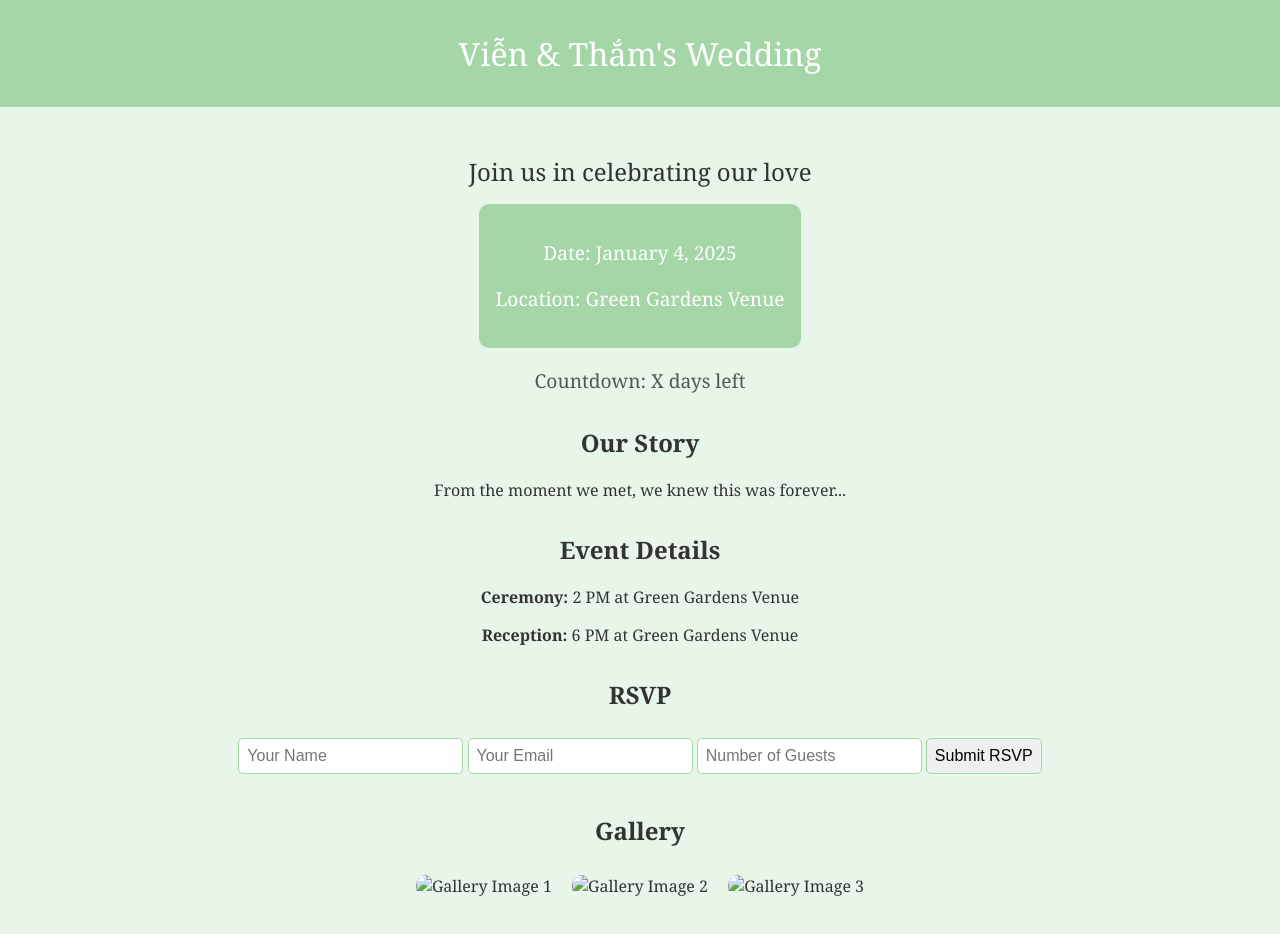
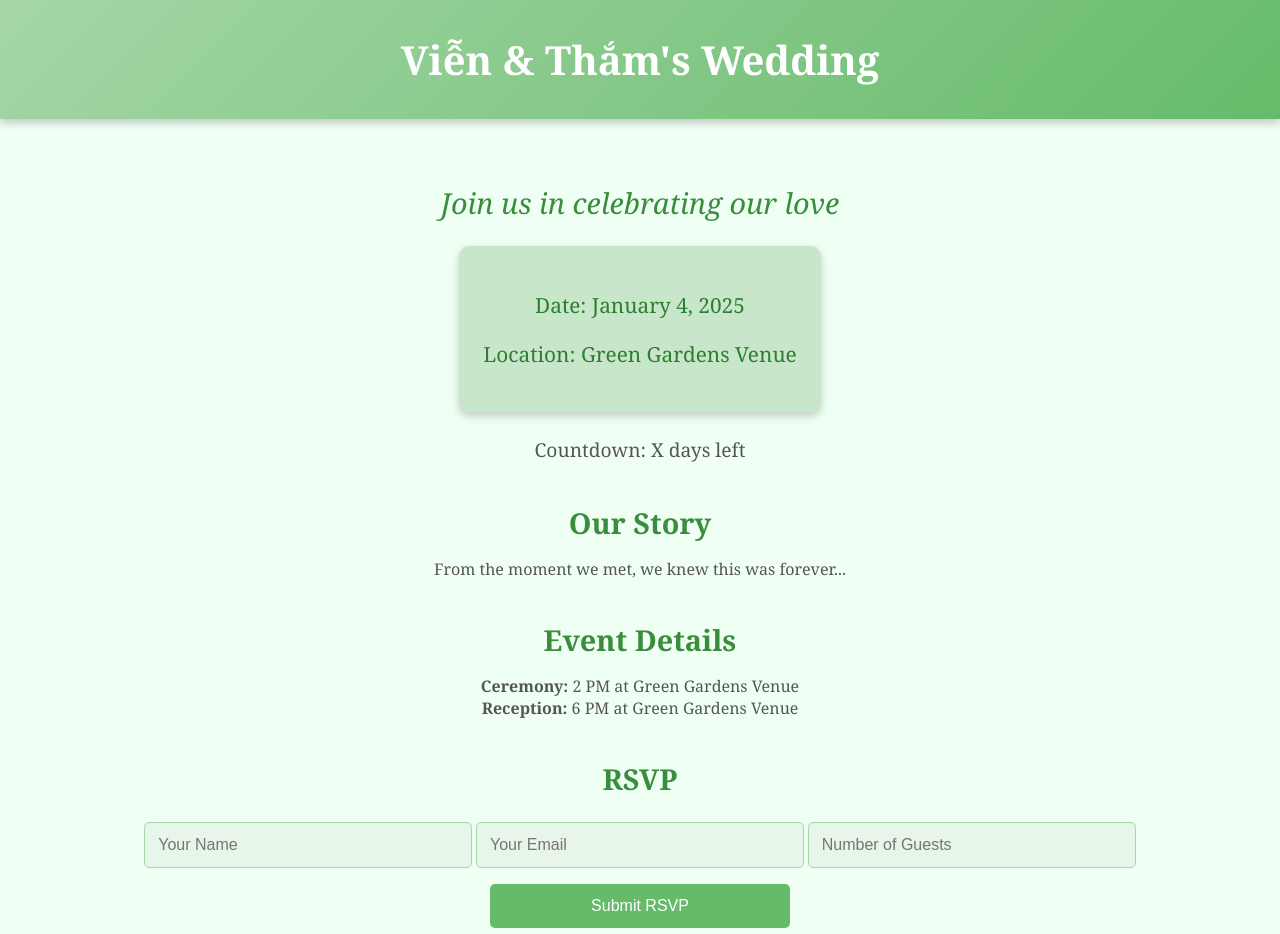
Before and after one commit to vien-tham-wedding/us, a plain HTML site: page index.html in a window 1280 px wide. Shown: the top 934 px of the page. Drawn offline with Linux system fonts and the light colour scheme.

Commit message:
Update index.html

```diff
--- a/index.html
+++ b/index.html
@@ -5,62 +5,128 @@
     <meta name="viewport" content="width=device-width, initial-scale=1.0">
     <title>Viễn & Thắm's Wedding</title>
     <style>
+        /* Base Styles */
         body {
             font-family: 'Georgia', serif;
-            background-color: #E8F5E9; /* Pastel green */
+            background-color: #F0FFF4; /* Very light pastel green */
             color: #333;
             margin: 0;
             padding: 0;
             text-align: center;
         }
+        a {
+            color: #388E3C; /* Green color for links */
+            text-decoration: none;
+        }
+        a:hover {
+            color: #1B5E20;
+        }
+
+        /* Header */
         header {
             padding: 2rem;
-            background-color: #A5D6A7; /* Slightly darker pastel green */
+            background: linear-gradient(135deg, #A5D6A7, #66BB6A); /* Gradient green */
             color: #fff;
-            font-size: 2rem;
+            font-size: 2.5rem;
+            font-weight: bold;
+            box-shadow: 0 4px 8px rgba(0, 0, 0, 0.2);
         }
+
+        /* Main Content */
         .main-content {
-            padding: 2rem;
+            padding: 3rem;
         }
         .welcome-message {
-            font-size: 1.5rem;
+            font-size: 1.8rem;
             margin: 1rem 0;
+            color: #388E3C;
+            font-style: italic;
         }
         .date-location {
-            font-size: 1.2rem;
-            padding: 1rem;
-            background-color: #A5D6A7;
-            color: #fff;
-            margin: 1rem auto;
+            font-size: 1.3rem;
+            padding: 1.5rem;
+            background-color: #C8E6C9;
+            color: #2E7D32;
+            margin: 1.5rem auto;
             width: fit-content;
             border-radius: 10px;
+            box-shadow: 0 4px 8px rgba(0, 0, 0, 0.2);
         }
+
+        /* Countdown */
         .countdown {
             font-size: 1.2rem;
-            margin: 1rem 0;
+            margin: 1.5rem 0;
             color: #555;
         }
+
+        /* Sections */
         .section {
-            margin: 2rem 0;
+            margin: 2.5rem 0;
+        }
+        .section h2 {
+            color: #388E3C;
+            font-size: 1.8rem;
+            margin-bottom: 1rem;
+        }
+        .section p {
+            color: #555;
+            font-size: 1rem;
+            max-width: 600px;
+            margin: auto;
+        }
+
+        /* Gallery */
+        .gallery {
+            display: flex;
+            justify-content: center;
+            gap: 10px;
+            flex-wrap: wrap;
         }
         .gallery img {
-            width: 100px;
-            height: 100px;
+            width: 120px;
+            height: 120px;
             margin: 0.5rem;
             border-radius: 10px;
+            transition: transform 0.3s ease, box-shadow 0.3s ease;
         }
+        .gallery img:hover {
+            transform: scale(1.1);
+            box-shadow: 0 6px 12px rgba(0, 0, 0, 0.3);
+        }
+
+        /* RSVP Form */
         .rsvp-form input, .rsvp-form button {
             margin: 0.5rem 0;
-            padding: 0.5rem;
+            padding: 0.8rem;
             border-radius: 5px;
             border: 1px solid #A5D6A7;
             font-size: 1rem;
+            width: 100%;
+            max-width: 300px;
+            color: #333;
         }
+        .rsvp-form input {
+            background-color: #E8F5E9;
+        }
+        .rsvp-form button {
+            background-color: #66BB6A;
+            color: #fff;
+            border: none;
+            cursor: pointer;
+            transition: background-color 0.3s ease;
+        }
+        .rsvp-form button:hover {
+            background-color: #388E3C;
+        }
+
+        /* Footer */
         .footer {
             background-color: #A5D6A7;
             color: #fff;
-            padding: 1rem;
-            margin-top: 2rem;
+            padding: 1.5rem;
+            margin-top: 3rem;
+            font-size: 1.2rem;
         }
     </style>
 </head>
```
